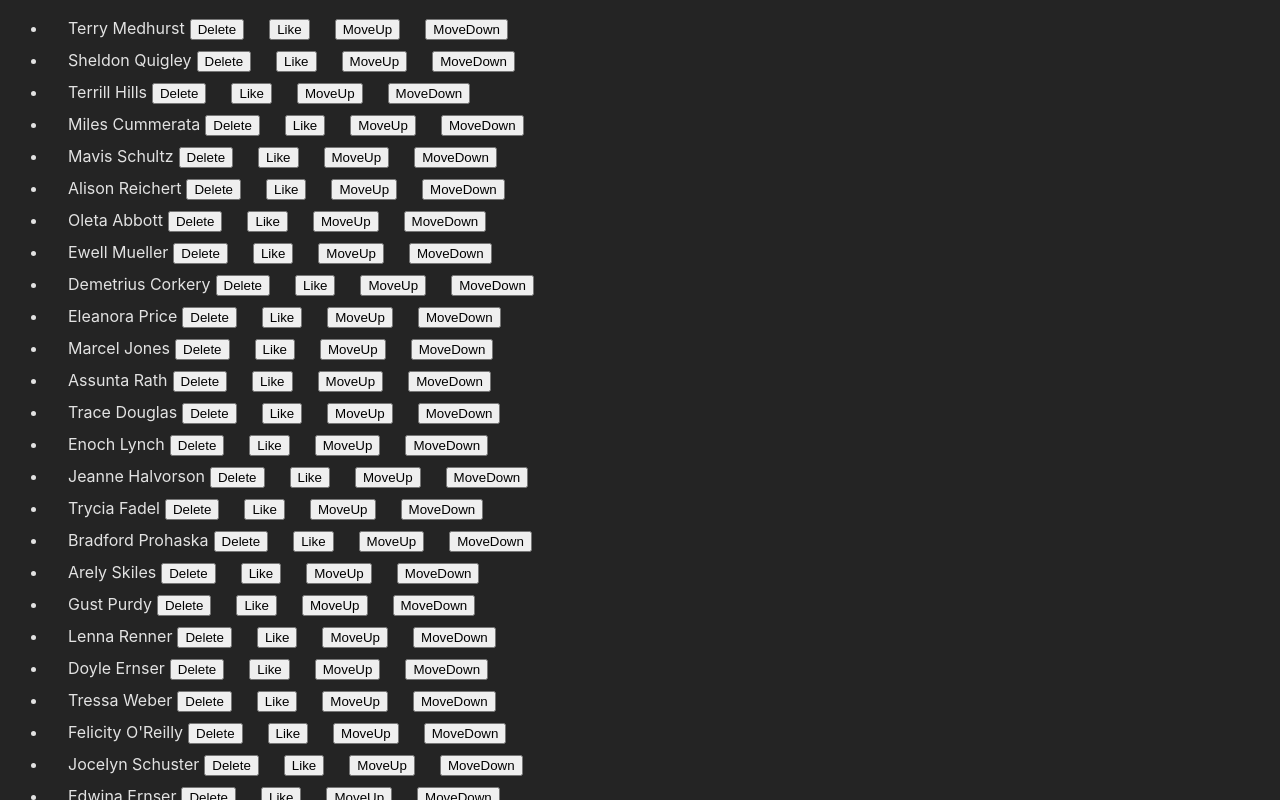
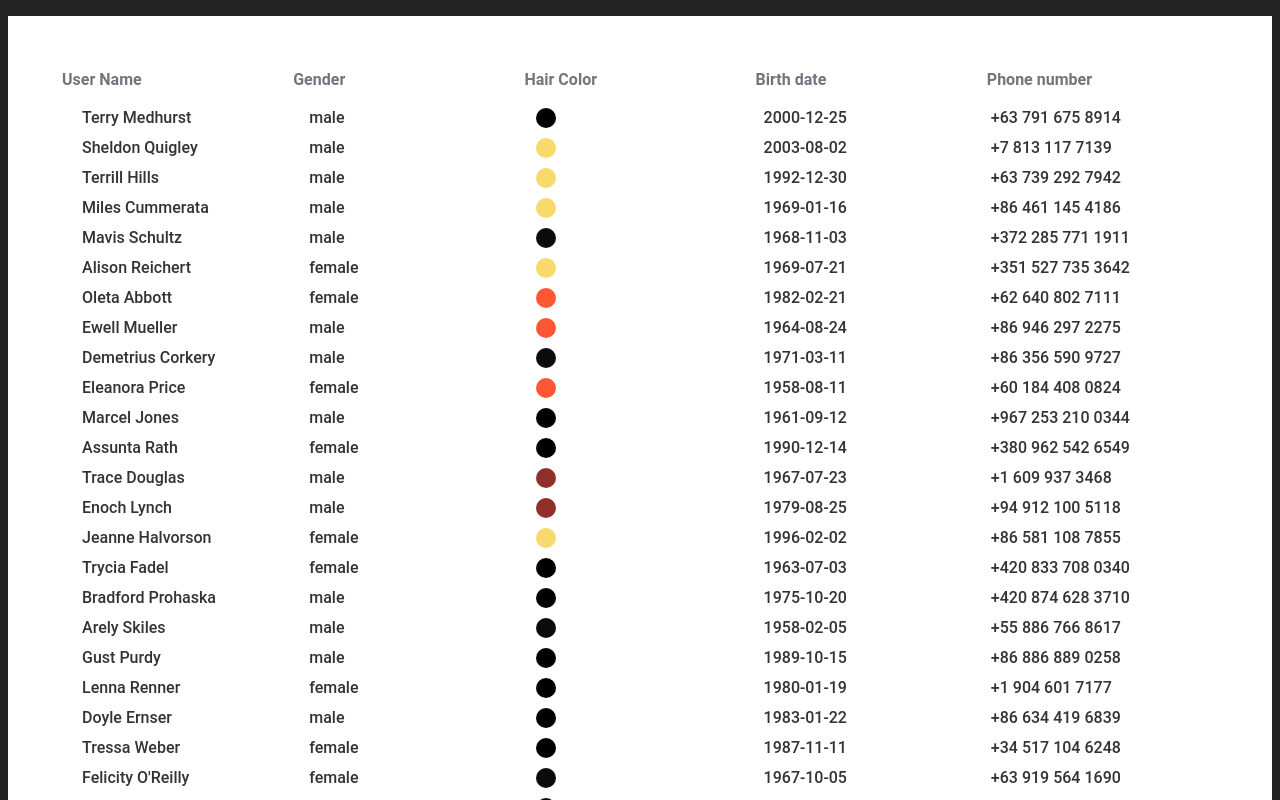
Before and after one commit to mennekis/typescript-course-react, a React (Vite) app: page / in a window 1280 px wide. Shown: the top 800 px of the page. Built offline with nearby package versions, Linux system fonts and the light colour scheme; the HTML template or start-up script is replaced by a standard one.

Commit message:
Nikolayenko Lesson 13 homework

```diff
--- a/src/App.tsx
+++ b/src/App.tsx
@@ -1,5 +1,5 @@
 import "./App.css";
-import { Users } from "./lesson12/Users-homework";
+import { Users } from "./lesson13/Users-homework";
 
 export function App() {
    return <Users />;
--- /dev/null
+++ b/src/lesson13/HairColorIcon.tsx
@@ -0,0 +1 @@
+import styled from "styled-components";
--- a/src/lesson13/Users-homework.styled.tsx
+++ b/src/lesson13/Users-homework.styled.tsx
@@ -1,5 +1,74 @@
-// import styled from "styled-components";
+import styled from "styled-components";
 
-// export const Container = styled.div`
-//   display: flex;
-// `;
+export const Container = styled.div`
+   display: flex;
+   backround-color: white;
+`;
+interface HairColorIconProps {
+   color: string;
+}
+
+const HairColorCircle = styled.div<HairColorIconProps>`
+   width: 20px;
+   height: 20px;
+   border-radius: 50%;
+   background-color: ${(props) => props.color};
+`;
+
+export const UserList = styled.ul`
+   list-style: none;
+   padding: 54px;
+   background-color: white;
+   color: #333;
+   font-family: Roboto;
+   font-size: 16px;
+   font-style: normal;
+   font-weight: 500;
+   line-height: normal;
+`;
+
+export const UserItem = styled.li`
+   display: flex;
+   align-items: center;
+   margin-bottom: 10px;
+   align-self: center;
+`;
+
+export const UserInfo = styled.div`
+   display: flex;
+   flex-direction: raw;
+   justify-content: space-between;
+   width: 100vw;
+`;
+
+export const UserName = styled.div`
+   flex: 1;
+`;
+
+export const UserGender = styled.div`
+   flex: 1;
+`;
+export const UserColorHair = styled.div`
+blond = #F8D96C;
+   flex: 1;
+`;
+export const UserBirthdate = styled.div`
+   flex: 1;
+`;
+export const UserPhone = styled.div`
+   flex: 1;
+`;
+
+export const Header = styled.div`
+   display: flex;
+   align-items: center;
+   color: #6f767e;
+   font-weight: bolder;
+   margin-bottom: 19px;
+`;
+
+const HairColorIcon = ({ color }: HairColorIconProps) => {
+   return <HairColorCircle color={color}></HairColorCircle>;
+};
+
+export default HairColorIcon;
--- a/src/lesson13/Users-homework.tsx
+++ b/src/lesson13/Users-homework.tsx
@@ -1,40 +1,74 @@
-// import usersData from "../users-data";
-// import { TUser } from "../users-data";
+import usersData from "../users-data";
+import { TUser } from "../users-data";
+import HairColorIcon, {
+   Header,
+   UserBirthdate,
+   UserColorHair,
+   UserGender,
+   UserInfo,
+   UserItem,
+   UserList,
+   UserName,
+   UserPhone,
+} from "./Users-homework.styled";
 
-// interface IUserProps {
-//   data: TUser;
-// }
-// // TODO: Update User component to display user's name, Gender, Hair color, Birth dat and phone number
-// // TODO: Style this component using styled-components
-// // TODO: Use Users-homework.jpg or Users-homework.fig as a reference
-// // TODO: Add a component to display user's hair color as a colored circle HairColorIcon
-// // TODO: Add a color prop to HairColorIcon, so it can be used to display different colors
-// // TODO: Add your styled-components to src/lesson13/Users-homework.styled.tsx
+interface IUserProps {
+   data: TUser;
+}
+const hairColorMap: { [key: string]: string } = {
+   Blond: "#F8D96C",
+   Brown: "#0B0B0B",
+   Black: "#000",
+   Chestnut: "#FF5733",
+   Auburn: "#91302B",
+};
+// TODO: Update User component to display user's name, Gender, Hair color, Birth dat and phone number
+// TODO: Style this component using styled-components
+// TODO: Use Users-homework.jpg or Users-homework.fig as a reference
+// TODO: Add a component to display user's hair color as a colored circle HairColorIcon
+// TODO: Add a color prop to HairColorIcon, so it can be used to display different colors
+// TODO: Add your styled-components to src/lesson13/Users-homework.styled.tsx
 
-// const User = (props: IUserProps) => {
-//   const { data } = props;
+const User = (props: IUserProps) => {
+   const { data } = props;
+   const hairColor = hairColorMap[data.hair.color] || "red";
+   return (
+      <UserItem>
+         <UserInfo>
+            <UserName>
+               {data.firstName} {data.lastName}
+            </UserName>
+            <UserGender>{data.gender}</UserGender>
+            <UserColorHair>
+               <HairColorIcon color={hairColor} />
+            </UserColorHair>
+            <UserBirthdate>{data.birthDate}</UserBirthdate>
+            <UserPhone>{data.phone}</UserPhone>
+         </UserInfo>
+      </UserItem>
+   );
+};
+export function Users() {
+   // TOOD: update this component to display a header and a list of users
+   // User Name | Gender | Hair Color | Birth date | Phone number
+   // TODO: Style this component using styled-components
+   // TODO: Use Users-homework.jpg or Users-homework.fig as a reference
+   // TODO: Add your styled-components to src/lesson13/Users-homework.styled.tsx
 
-//   return (
-//     <li>
-//       {data.firstName} {data.lastName}
-//     </li>
-//   );
-// };
+   return (
+      <UserList>
+         <Header>
+            <div style={{ flex: 1 }}>User Name</div>
+            <div style={{ flex: 1 }}>Gender</div>
+            <div style={{ flex: 1 }}>Hair Color</div>
+            <div style={{ flex: 1 }}>Birth date</div>
+            <div style={{ flex: 1 }}>Phone number</div>
+         </Header>
+         {usersData.map((user) => (
+            <User key={user.id} data={user} />
+         ))}
+      </UserList>
+   );
+}
 
-// export function Users() {
-//   // TOOD: update this component to display a header and a list of users
-//   // User Name | Gender | Hair Color | Birth date | Phone number
-//   // TODO: Style this component using styled-components
-//   // TODO: Use Users-homework.jpg or Users-homework.fig as a reference
-//   // TODO: Add your styled-components to src/lesson13/Users-homework.styled.tsx
-
-//   return (
-//     <ul>
-//       {usersData.map((user) => (
-//         <User data={user} key={user.id} />
-//       ))}
-//     </ul>
-//   );
-// }
-
-// export default Users;
+export default Users;
--- a/src/lesson13/Users.css
+++ b/src/lesson13/Users.css
@@ -1,10 +1,12 @@
-/* .error {
-    font-weight: bold;
-    color: pink;
+.error {
+   font-weight: bold;
+   color: pink;
 }
 
 .danger {
-    font-weight: bold;
-    color: red;
+   font-weight: bold;
+   color: red;
 }
- */
+ul li {
+   padding: 0;
+}
--- a/src/lesson13/Users.module.css
+++ b/src/lesson13/Users.module.css
@@ -1,4 +1,4 @@
-/* .danger {
+.danger {
    font-weight: bold;
    color: red;
 }
@@ -12,4 +12,3 @@
    font-weight: bold;
    color: green;
 }
- */
```
Also changed, not shown: src/lesson13/Users.styled.tsx (+19 -19 lines), src/lesson13/Users.tsx (+189 -188 lines), src/lesson13/Image-1_1.jpg (added), 1 other file (tests, documents, lock files or other folders). Lines whose indentation alone changed are shown as unchanged.
